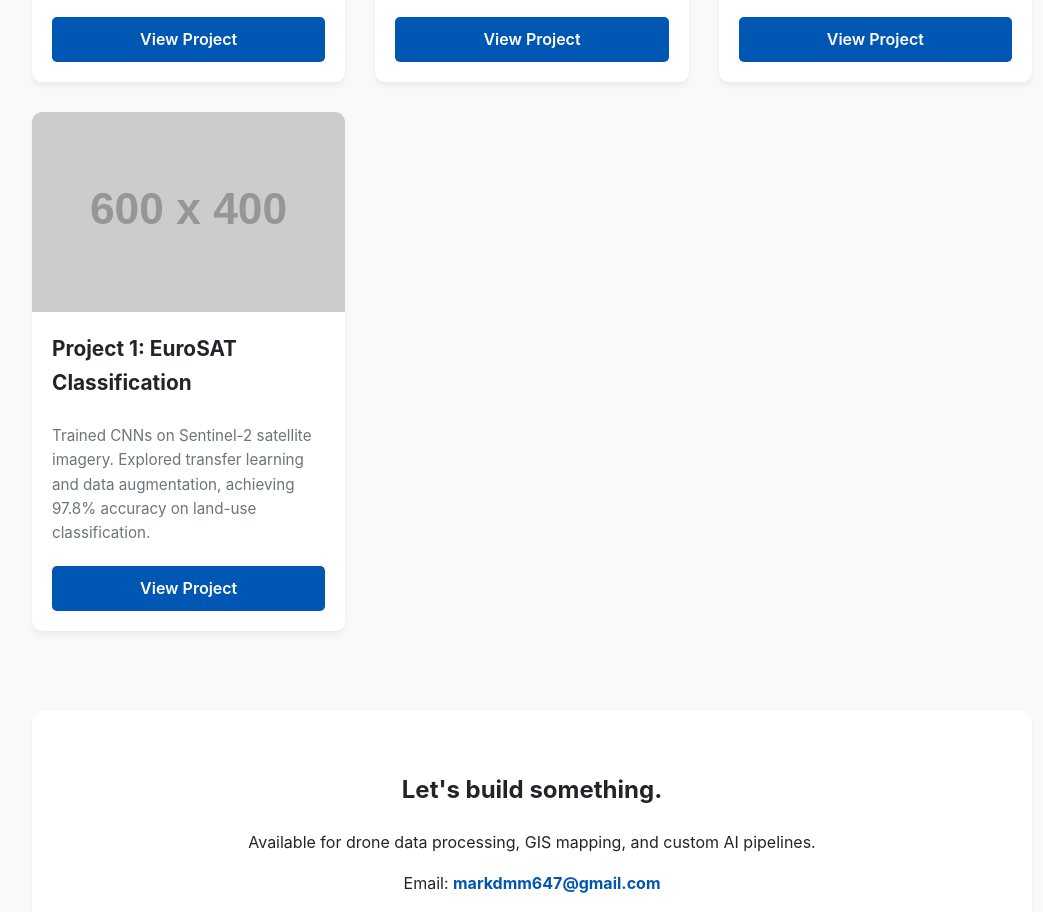
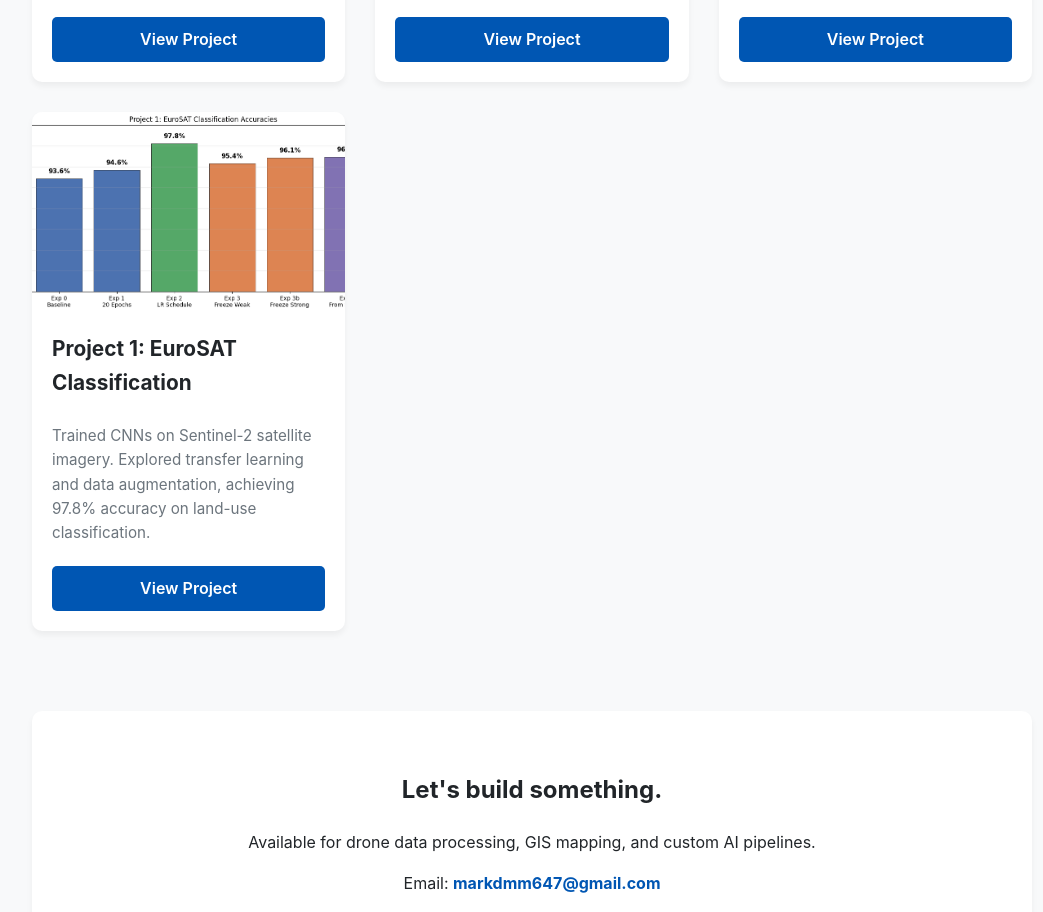
Before and after one commit to kram-divad/drone-ai-experiments-00001, a plain HTML site: page index.html in a window 1280 px wide. Shown: the part 861-1773 px from the top of the page, without its empty margins (108-1151 px from the left). Drawn offline with Linux system fonts and the light colour scheme; placeholder pictures from the web are drawn by us.

Commit message:
Update index.html

```diff
--- a/index.html
+++ b/index.html
@@ -161,7 +161,7 @@
 
             <!-- Project 1 -->
             <div class="project-card">
-                <img src="https://placehold.co/600x400?text=EuroSAT+Classification" alt="EuroSAT Classification" class="project-image">
+                <img src="project1_eurosat/eurosat_accuracy.png" alt="EuroSAT Classification" class="project-image">
                 <div class="project-content">
                     <h2 class="project-title">Project 1: EuroSAT Classification</h2>
                     <p class="project-desc">Trained CNNs on Sentinel-2 satellite imagery. Explored transfer learning and data augmentation, achieving 97.8% accuracy on land-use classification.</p>
```
